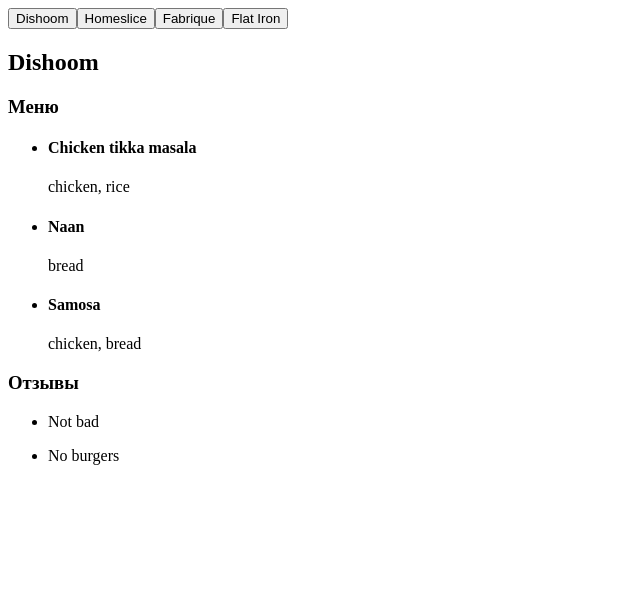
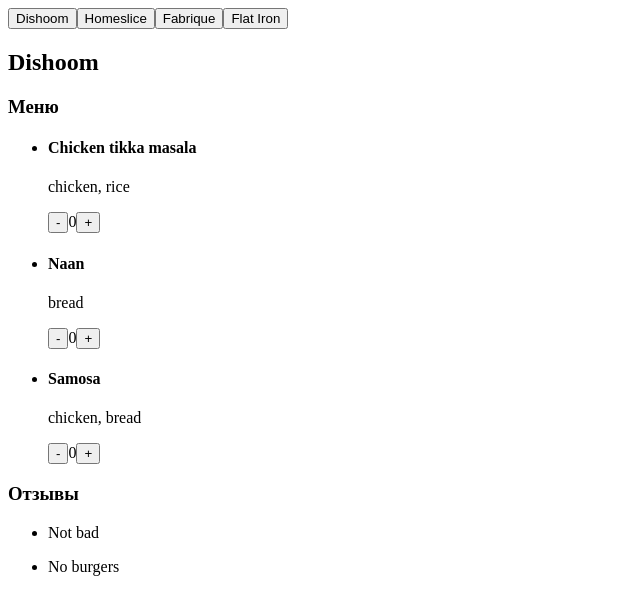
Before and after one commit to alice-rami/react-course-2023-11, a React (Vite) app: page / in a window 1280 px wide. Both pictures are taken after a click on the button "Dishoom". Shown: the top 614 px of the page, without its empty margins (0-640 px from the left). Built offline with nearby package versions, Linux system fonts and the light colour scheme.

Commit message:
hw3: add dish counter

```diff
--- /dev/null
+++ b/src/components/counter/component.tsx
@@ -0,0 +1,27 @@
+import { Dispatch, SetStateAction } from 'react';
+
+interface CounterProps {
+  count: number;
+  setCount: Dispatch<SetStateAction<number>>;
+}
+
+const MIN_VALUE = 0;
+const MAX_VALUE = 5;
+
+export const Counter = ({ count, setCount }: CounterProps) => {
+  return (
+    <div>
+      <button
+        onClick={() => setCount(count > MIN_VALUE ? count - 1 : MIN_VALUE)}
+      >
+        -
+      </button>
+      <span>{count}</span>
+      <button
+        onClick={() => setCount(count < MAX_VALUE ? count + 1 : MAX_VALUE)}
+      >
+        +
+      </button>
+    </div>
+  );
+};
--- a/src/components/dish/component.tsx
+++ b/src/components/dish/component.tsx
@@ -1,14 +1,23 @@
 import { Dish as DishEntity } from '../../types/types';
+import { Counter } from '../counter/component';
+import { useState } from 'react';
 
 interface DishProps {
   dish: DishEntity;
 }
 
 export const Dish = ({ dish }: DishProps) => {
+  const [count, setCount] = useState(0);
+  if (!dish) {
+    return null;
+  }
+
+  const { name, ingredients } = dish;
   return (
     <div>
-      <h4>{dish.name}</h4>
-      <p>{dish.ingredients.join(', ')}</p>
+      <h4>{name}</h4>
+      <p>{ingredients.join(', ')}</p>
+      <Counter count={count} setCount={setCount} />
     </div>
   );
 };
--- a/src/components/menu/component.tsx
+++ b/src/components/menu/component.tsx
@@ -11,7 +11,7 @@
       <h3>Меню</h3>
       <ul>
         {menu.map((dish) => (
-          <li>
+          <li key={dish.id}>
             <Dish dish={dish} />
           </li>
         ))}
```
